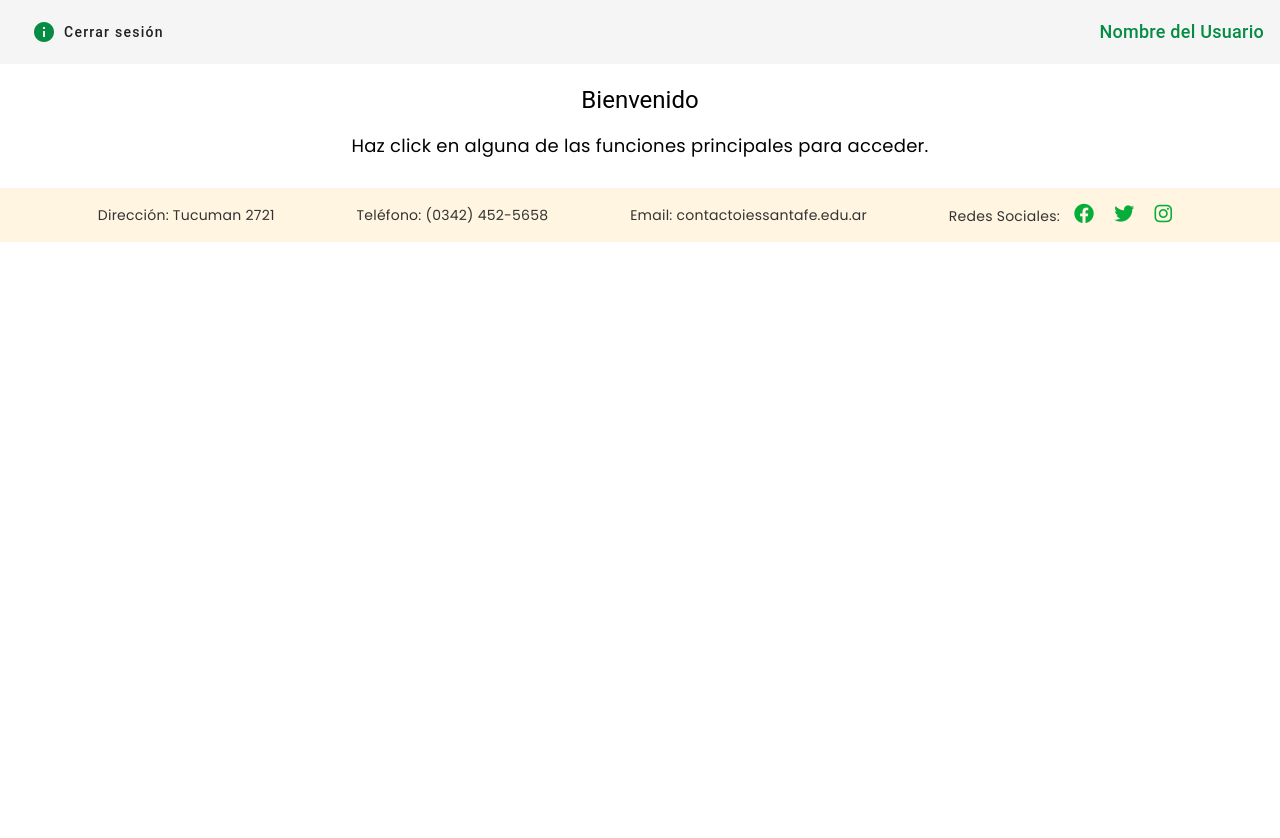
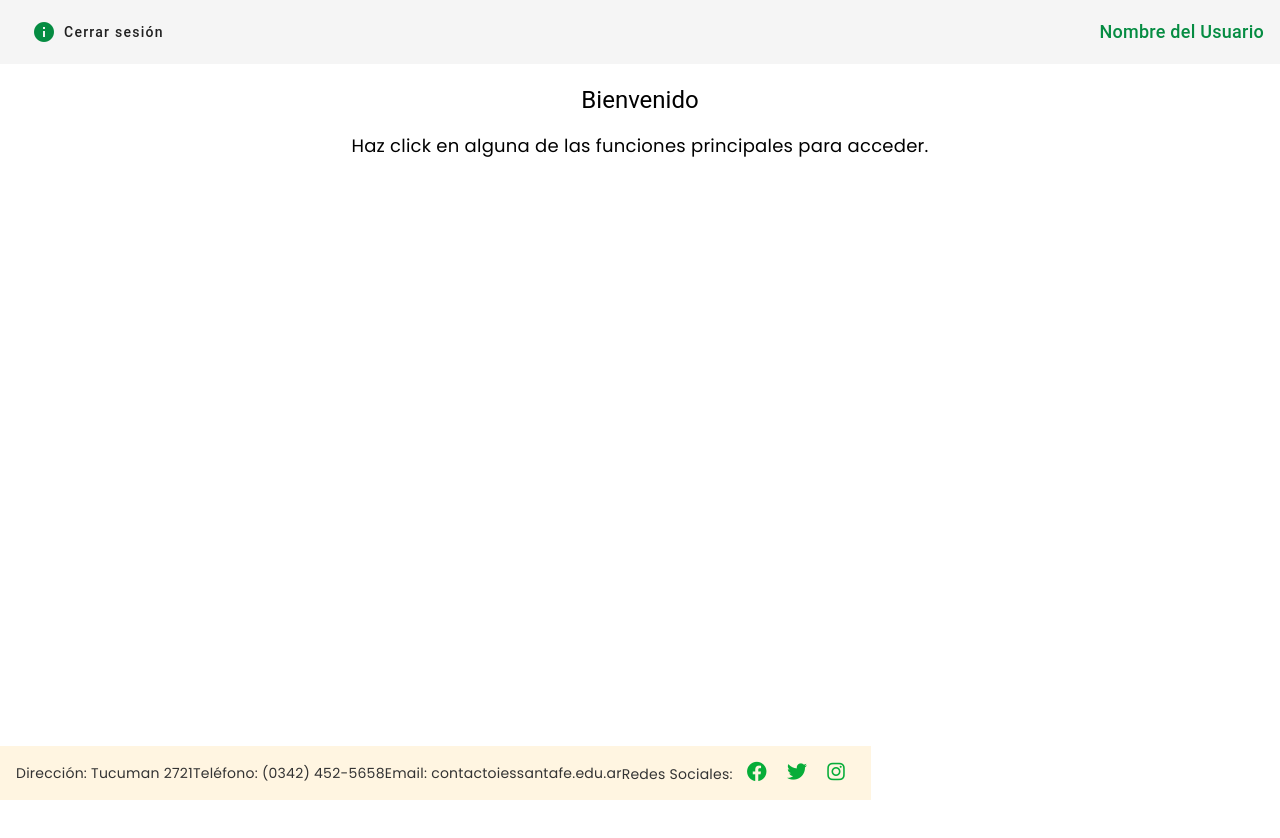
Before and after one commit to gonza613/ProyectoFinal, an Angular app: page /pantalla-principal in a window 1280 px wide. Shown: the top 838 px of the page. Before the commit the page ends 800 px from the top, so only its background shows below. Built offline with nearby package versions, Linux system fonts and the light colour scheme.

Commit message:
Creacion de modulos navbar y footer

```diff
--- a/src/app/app.module.ts
+++ b/src/app/app.module.ts
@@ -20,6 +20,8 @@ import { MatIconModule } from '@angular/material/icon';
 import { MatTooltipModule } from '@angular/material/tooltip';
 import { MatToolbarModule } from '@angular/material/toolbar';
 import { FontAwesomeModule } from '@fortawesome/angular-fontawesome';
+import { NavbarComponent } from './components/navbar/navbar.component';
+import { FooterComponent } from './components/footer/footer.component';
 
 @NgModule({
   declarations: [
@@ -27,6 +29,8 @@ import { FontAwesomeModule } from '@fortawesome/angular-fontawesome';
     HomeComponent,
     LoginSignUpComponent,
     PantallaPrincipalComponent,
+    NavbarComponent,
+    FooterComponent,
   ],
   imports: [
     BrowserModule,
--- /dev/null
+++ b/src/app/components/footer/footer.component.css
@@ -0,0 +1,28 @@
+.footer {
+    display: flex;
+    justify-content: space-evenly; /* Espacia los elementos */
+    align-items: center;
+    padding: 16px; /* Espacio interno */
+    font-size: 14px; /* Tamaño de la fuente */
+    color: #333; /* Color del texto */
+    bottom: 0px;
+    position: fixed;
+    text-align: center;
+  }
+
+  .footer-content {
+    display: flex; /* Asegúrate de que los enlaces se distribuyan en línea */
+    align-items: center; /* Centra verticalmente los enlaces */
+  }
+
+  .footer-content a {
+    color: #07ad39; /* Color de los enlaces */
+    text-decoration: none; /* Sin subrayado */
+    font-size: 20px; /* Aumenta el tamaño de la fuente para los enlaces */
+    margin: 0 10px; /* Espacio horizontal entre los enlaces */
+  }
+
+  .footer-content a:hover {
+    text-decoration: underline; /* Subrayado al pasar el cursor */
+    color: #018f2c; /* Color deseado para el hover */
+  }
--- /dev/null
+++ b/src/app/components/footer/footer.component.html
@@ -0,0 +1,23 @@
+<body>
+
+  <div class="footer" style="background-color: rgb(255, 245, 225); flex-shrink: 0;">
+    <span class="footer-item">Dirección: Tucuman 2721</span>
+    <span class="footer-item">Teléfono: (0342) 452-5658</span>
+    <span class="footer-item">Email: contactoiessantafe.edu.ar</span>
+
+    <div class="footer-content">
+        <span class="footer-item">
+          Redes Sociales:
+          <a href="https://www.facebook.com" target="_blank" class="social-icon">
+            <i class="fab fa-facebook"></i>
+          </a>
+          <a href="https://www.twitter.com" target="_blank" class="social-icon">
+              <i class="fab fa-twitter"></i>
+          </a>
+          <a href="https://www.instagram.com" target="_blank" class="social-icon">
+              <i class="fab fa-instagram"></i>
+          </a>
+        </span>
+    </div>
+</div>
+</body>
--- /dev/null
+++ b/src/app/components/navbar/navbar.component.css
@@ -0,0 +1,22 @@
+.header {
+    display: flex;
+    align-items: center;
+    justify-content: space-between;
+    padding: 0 16px;
+  }
+
+  .username {
+    font-size: 18px;
+    color: rgb(5, 140, 66);
+    margin-left: auto;
+  }
+
+  .spacer {
+    flex: 1;
+  }
+
+  .info-icon {
+    cursor: pointer;
+    margin-left: 16px;
+    color: rgb(5, 140, 66);
+  }
--- /dev/null
+++ b/src/app/components/navbar/navbar.component.html
@@ -0,0 +1,5 @@
+<mat-toolbar  class="header">
+    <mat-icon matTooltip="Tipo de usuario: {{ userType }}" class="info-icon">info</mat-icon>
+    <button mat-button (click)="logout()">Cerrar sesión</button>
+    <span class="username">{{ userName }}</span>
+</mat-toolbar>
--- /dev/null
+++ b/src/app/components/navbar/navbar.component.ts
@@ -0,0 +1,20 @@
+import { Component } from '@angular/core';
+import { Router } from '@angular/router';
+
+@Component({
+  selector: 'app-navbar',
+  templateUrl: './navbar.component.html',
+  styleUrls: ['./navbar.component.css']
+})
+export class NavbarComponent {
+  userName: string = 'Nombre del Usuario';
+  userType: string = 'Tipo de Usuario';
+
+  constructor(private router: Router){
+  }
+
+  logout() {
+    this.router.navigate(['/home']);
+
+  }
+}
--- a/src/app/components/pantalla-principal/pantalla-principal.component.css
+++ b/src/app/components/pantalla-principal/pantalla-principal.component.css
@@ -1,26 +1,3 @@
-.header {
-    display: flex;
-    align-items: center;
-    justify-content: space-between;
-    padding: 0 16px;
-  }
-
-  .username {
-    font-size: 18px;
-    color: rgb(5, 140, 66);
-    margin-left: auto;
-  }
-
-  .spacer {
-    flex: 1;
-  }
-
-  .info-icon {
-    cursor: pointer;
-    margin-left: 16px;
-    color: rgb(5, 140, 66);
-  }
-
   .main-content {
     padding: 20px;
     text-align: center;
@@ -34,28 +11,3 @@
   p {
     font-size: 18px;
   }
-  .footer {
-    display: flex;
-    justify-content: space-evenly; /* Espacia los elementos */
-    align-items: center; /* Centra verticalmente */
-    padding: 16px; /* Espacio interno */
-    font-size: 14px; /* Tamaño de la fuente */
-    color: #333; /* Color del texto */
-  }
-
-  .footer-content {
-    display: flex; /* Asegúrate de que los enlaces se distribuyan en línea */
-    align-items: center; /* Centra verticalmente los enlaces */
-  }
-
-  .footer-content a {
-    color: #07ad39; /* Color de los enlaces */
-    text-decoration: none; /* Sin subrayado */
-    font-size: 20px; /* Aumenta el tamaño de la fuente para los enlaces */
-    margin: 0 10px; /* Espacio horizontal entre los enlaces */
-  }
-
-  .footer-content a:hover {
-    text-decoration: underline; /* Subrayado al pasar el cursor */
-    color: #018f2c; /* Color deseado para el hover */
-  }
--- a/src/app/components/pantalla-principal/pantalla-principal.component.html
+++ b/src/app/components/pantalla-principal/pantalla-principal.component.html
@@ -1,34 +1,10 @@
 <body>
-    <mat-toolbar  class="header">
-        <mat-icon matTooltip="Tipo de usuario: {{ userType }}" class="info-icon">info</mat-icon>
-        <button mat-button (click)="logout()">Cerrar sesión</button>
-        <span class="username">{{ userName }}</span>
-    </mat-toolbar>
+    <app-navbar></app-navbar>
 
     <div class="main-content">
         <h1>Bienvenido</h1>
         <p>Haz click en alguna de las funciones principales para acceder.</p>
     </div>
 
-    <div class="footer" style="background-color: rgb(255, 245, 225); flex-shrink: 0;">
-        <span class="footer-item">Dirección: Tucuman 2721</span>
-        <span class="footer-item">Teléfono: (0342) 452-5658</span>
-        <span class="footer-item">Email: contactoiessantafe.edu.ar</span>
-
-        <div class="footer-content">
-            <span class="footer-item">
-              Redes Sociales:
-              <a href="https://www.facebook.com" target="_blank" class="social-icon">
-                <i class="fab fa-facebook"></i>
-              </a>
-              <a href="https://www.twitter.com" target="_blank" class="social-icon">
-                  <i class="fab fa-twitter"></i>
-              </a>
-              <a href="https://www.instagram.com" target="_blank" class="social-icon">
-                  <i class="fab fa-instagram"></i>
-              </a>
-            </span>
-        </div>
-    </div>
-
+    <app-footer></app-footer>
 </body>
--- a/src/app/components/pantalla-principal/pantalla-principal.component.ts
+++ b/src/app/components/pantalla-principal/pantalla-principal.component.ts
@@ -15,8 +15,4 @@ export class PantallaPrincipalComponent {
   navigate(path: string) {
     this.router.navigate([path]);
   }
-  logout() {
-    this.router.navigate(['/home']);
-
-  }
 }
```
Also changed, not shown: src/app/components/footer/footer.component.ts (added, +10 -0 lines), 2 other files (tests, documents, lock files or other folders).
